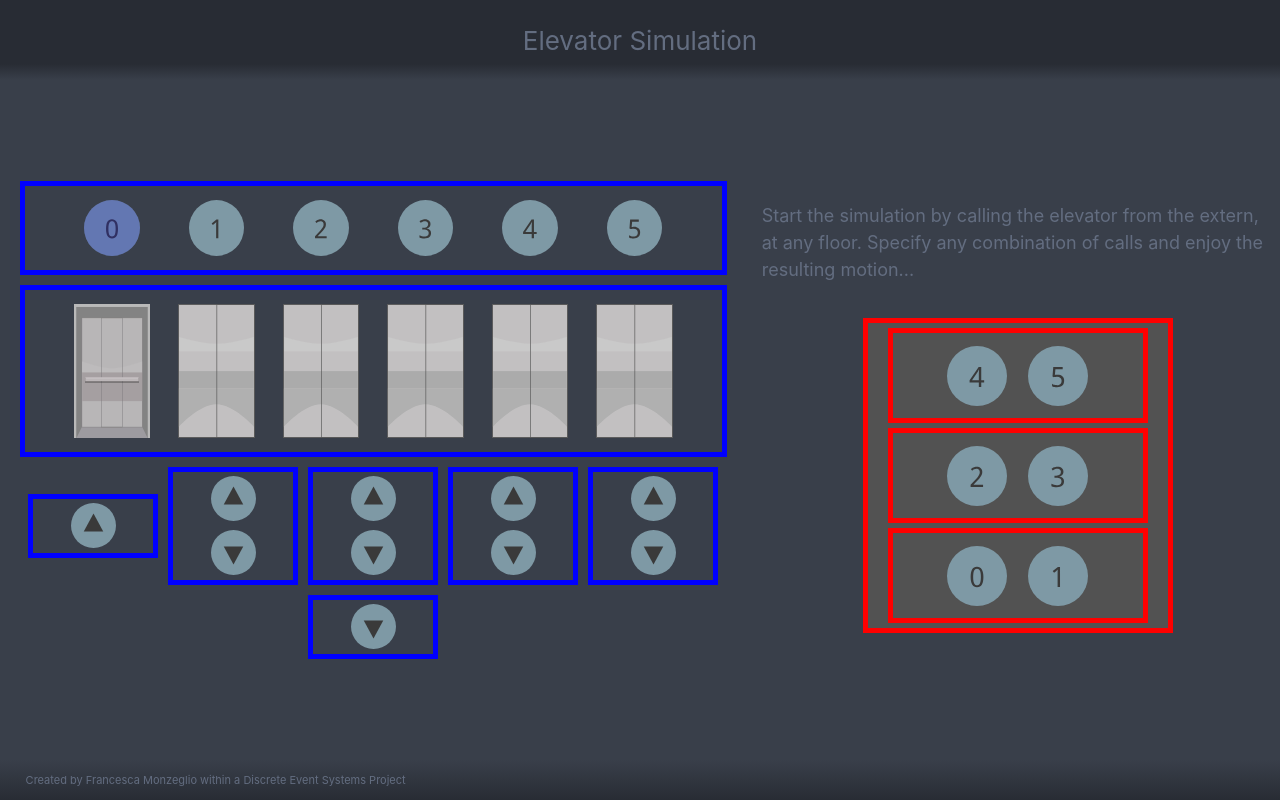
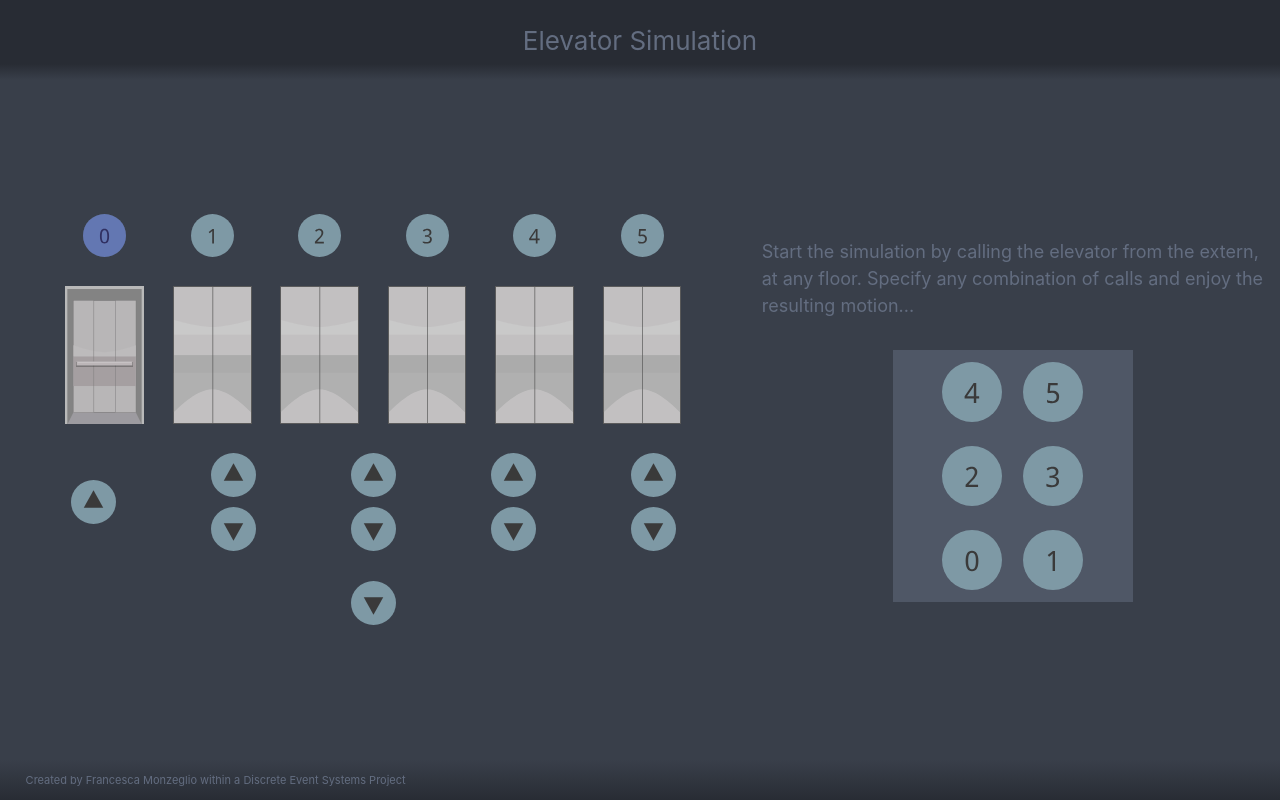
Before and after one commit to fmonze/ElevatorSimulation, a React (Create React App) app: page / in a window 1280 px wide. Built offline with nearby package versions, Linux system fonts and the light colour scheme.

Commit message:
last styling

```diff
--- a/src/App.css
+++ b/src/App.css
@@ -46,8 +46,8 @@
 .Floor-Button {
   padding-top: 2%;
   padding-bottom: 2%;
-  padding-left: 3.5%;
-  padding-right: 3.5%;
+  padding-left: 4.5%;
+  padding-right: 4.5%;
   position: relative;
   max-width: 15%;
   max-height: 15%;
@@ -56,8 +56,8 @@
 .Highlighted-Floor-Button {
   padding-top: 2%;
   padding-bottom: 2%;
-  padding-left: 3.5%;
-  padding-right: 3.5%;
+  padding-left: 4.5%;
+  padding-right: 4.5%;
   position: relative;
   margin-left: -15%;
   opacity: 0;
@@ -70,7 +70,7 @@
   padding-left: 4.5%;
   padding-right: 4.5%;
   position: relative;
-  margin-left: -32.5%;
+  margin-left: -33.2%;
   opacity: 0;
   max-width: 80%;
   max-height: 80%;
--- a/src/ElevatorAnimation.js
+++ b/src/ElevatorAnimation.js
@@ -3,8 +3,7 @@ import openLift from './open_cage.svg';
 import closedLift from './closed_cage.svg';
 
 const divStyle = {
-    margin: '5px',
-    border: '5px solid blue'
+
 };
 
 class ElevatorAnimation extends Component {
--- a/src/ElevatorLocation.js
+++ b/src/ElevatorLocation.js
@@ -8,9 +8,8 @@ import b4 from "./b4.svg";
 import b5 from "./b5.svg";
 
 const divStyle = {
-    margin: '5px',
-    border: '5px solid blue',
-    width: 'available'
+
+    width: '100%'
 };
 
 class ElevatorLocation extends Component {
--- a/src/InternPanel.js
+++ b/src/InternPanel.js
@@ -8,8 +8,6 @@ import b5 from "./b5.svg";
 import currentFloor from "./current_floor_button.svg";
 
 const rowStyle = {
-    margin: '5px',
-    border: '5px solid red',
     position: 'relative',
     display: 'flex',
     alignItems: 'center',
@@ -17,11 +15,9 @@ const rowStyle = {
 };
 
 const containerStyle = {
-    margin: '5px',
-    border: '5px solid red',
     position: 'relative',
-    minWidth: "300px", // todo: manually come si fa a farlo automatico? 100% che dovrebbe essere la width del parent non funziona
-    backgroundColor: '#525252',
+    minWidth: "30%", // todo: manually come si fa a farlo automatico? 100% che dovrebbe essere la width del parent non funziona
+    backgroundColor: '#4F5766',
 };
 
 class InternPanel extends Component {
--- a/src/UpDownCommand.js
+++ b/src/UpDownCommand.js
@@ -4,8 +4,7 @@ import downButton from './downButton.svg';
 import currentFloor from './current_floor_button.svg';
 
 const divStyle = {
-    margin: '5px',
-    border: '5px solid blue',
+    padding: '10px',
 };
 
 const myRow = {
```
